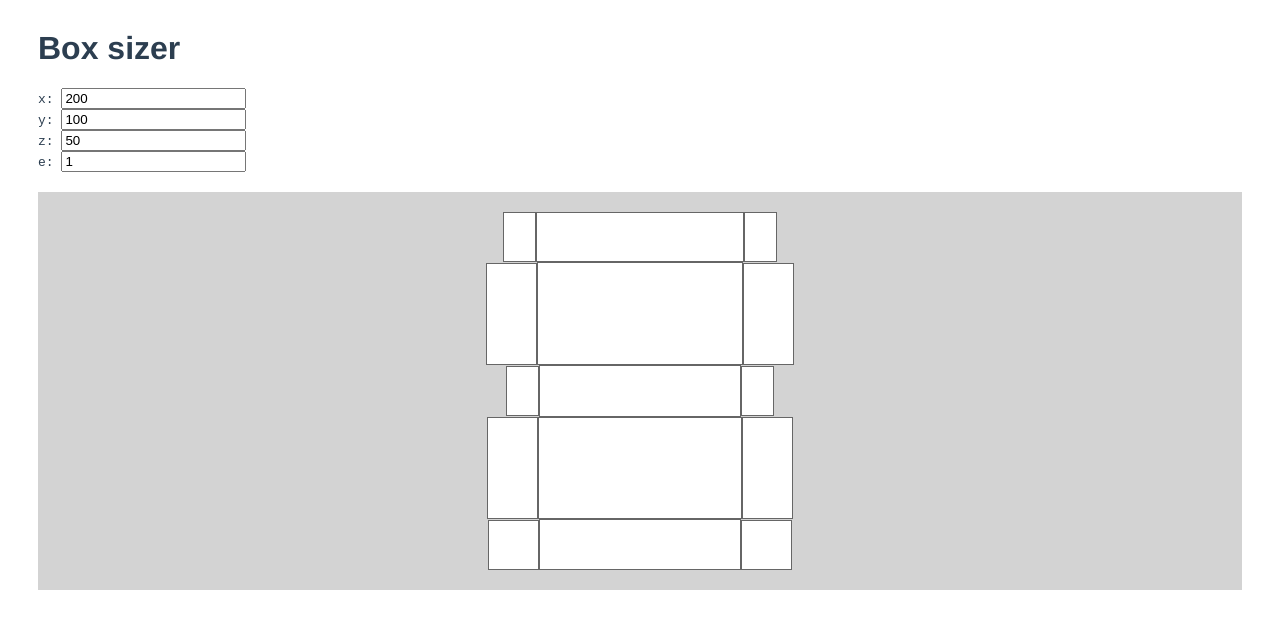
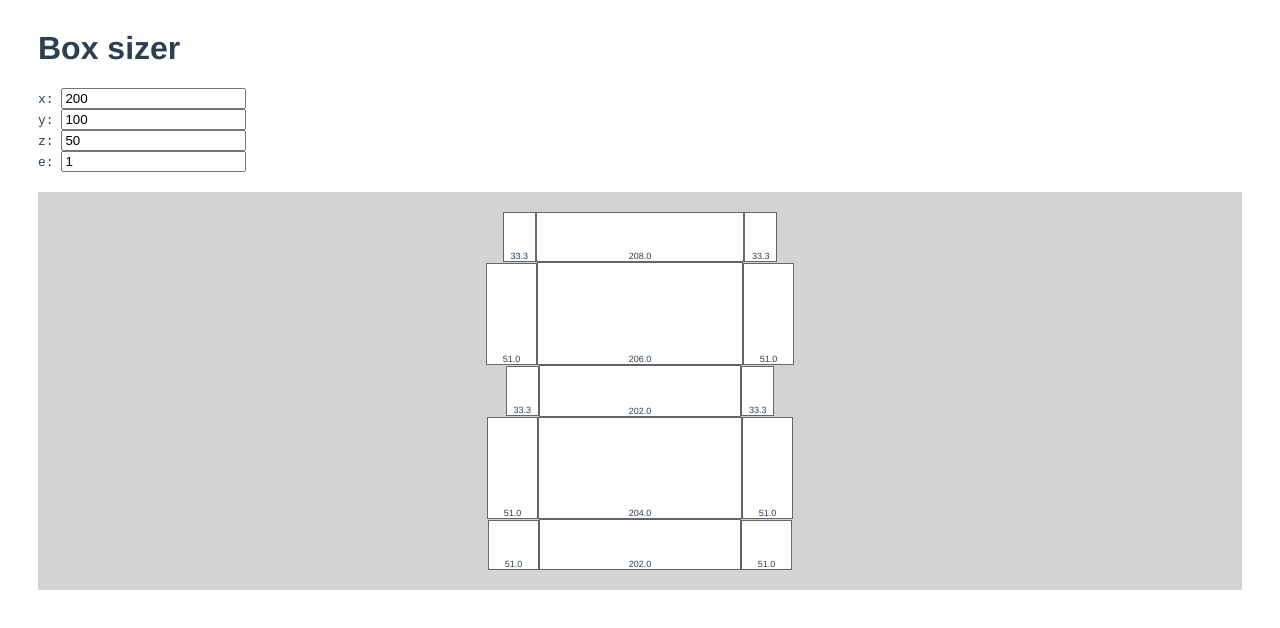
Before and after one commit to j4kim/box-sizer, a Vue app: page / in a window 1280 px wide. Shown: the top 628 px of the page. Built offline with nearby package versions, Linux system fonts and the light colour scheme.

Commit message:
show the width of each rectangle in a caption

```diff
--- a/src/Rectangle.vue
+++ b/src/Rectangle.vue
@@ -1,13 +1,15 @@
 <template>
   <div
+    class="rectangle"
     :style="{
       width: `${width}px`,
-      height: `${height}px`,
-      backgroundColor: 'white',
-      border: `1px solid #666`,
-      flexShrink: 0
+      height: `${height}px`
     }"
-  />
+  >
+    <div class="caption">
+      {{ width.toFixed(1) }}
+    </div>
+  </div>
 </template>
 
 <script>
@@ -28,3 +30,19 @@ export default {
   }
 }
 </script>
+
+<style lang="scss" scoped>
+div.rectangle{
+  background-color: white;
+  border: 1px solid #666;
+  flex-shrink: 0;
+  position: relative;
+  div.caption{
+    width: 100%;
+    font-size: 9px;
+    text-align: center;
+    position: absolute;
+    bottom: 0;
+  }
+}
+</style>
```
